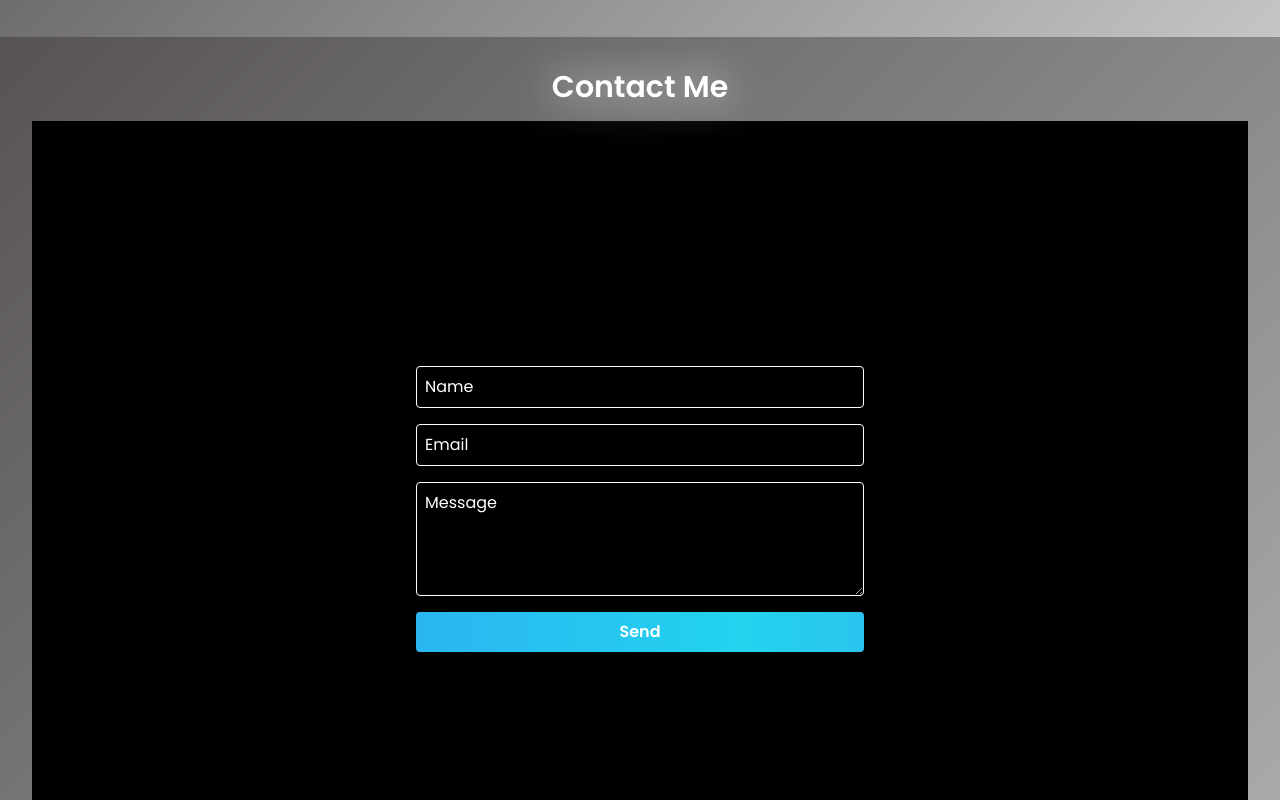
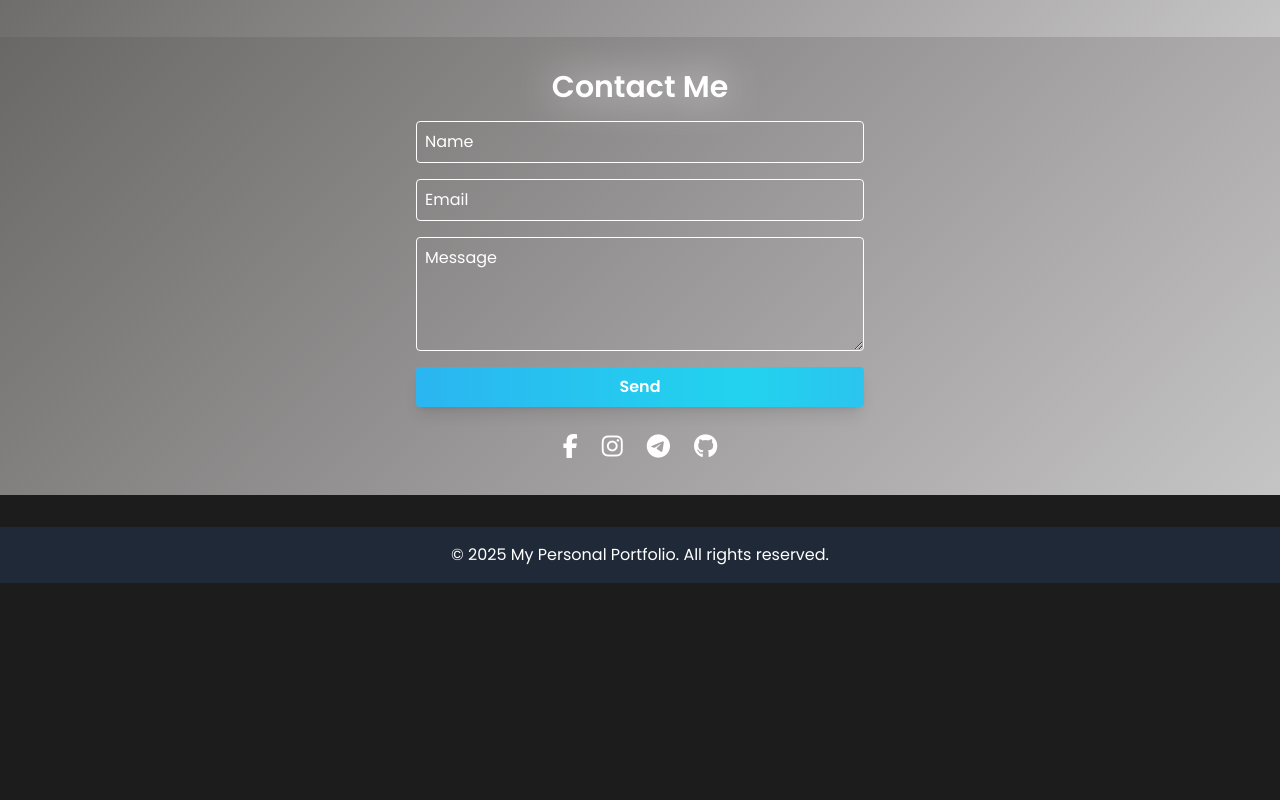
Before and after one commit to AJamesGit01/test-Portfolio, a website: page index.html in a window 1280 px wide. Shown: the part 3820-4620 px from the top of the page. After the commit the page ends 4403 px from the top, so only its background shows below. Drawn offline with nearby package versions, Linux system fonts and the light colour scheme.

Commit message:
Updated Index files

```diff
--- a/index.html
+++ b/index.html
@@ -288,8 +288,7 @@
     Contact Me
   </h3>
 
-<div class="min-h-screen flex items-center justify-center bg-black px-4">
-  <form class="grid gap-4 w-full max-w-md mb-6" onsubmit="handleSubmit(event)">
+  <form class="grid gap-4 max-w-md mx-auto mb-6" onsubmit="handleSubmit(event)">
     <input type="text" placeholder="Name" class="border border-white bg-transparent text-white p-2 rounded placeholder-white" required />
     <input type="email" placeholder="Email" class="border border-white bg-transparent text-white p-2 rounded placeholder-white" required />
     <textarea placeholder="Message" class="border border-white bg-transparent text-white p-2 rounded placeholder-white" rows="4" required></textarea>
@@ -299,7 +298,6 @@
       Send
     </button>
   </form>
-</div>
 
 
   <!-- Social Media Icons -->
```
